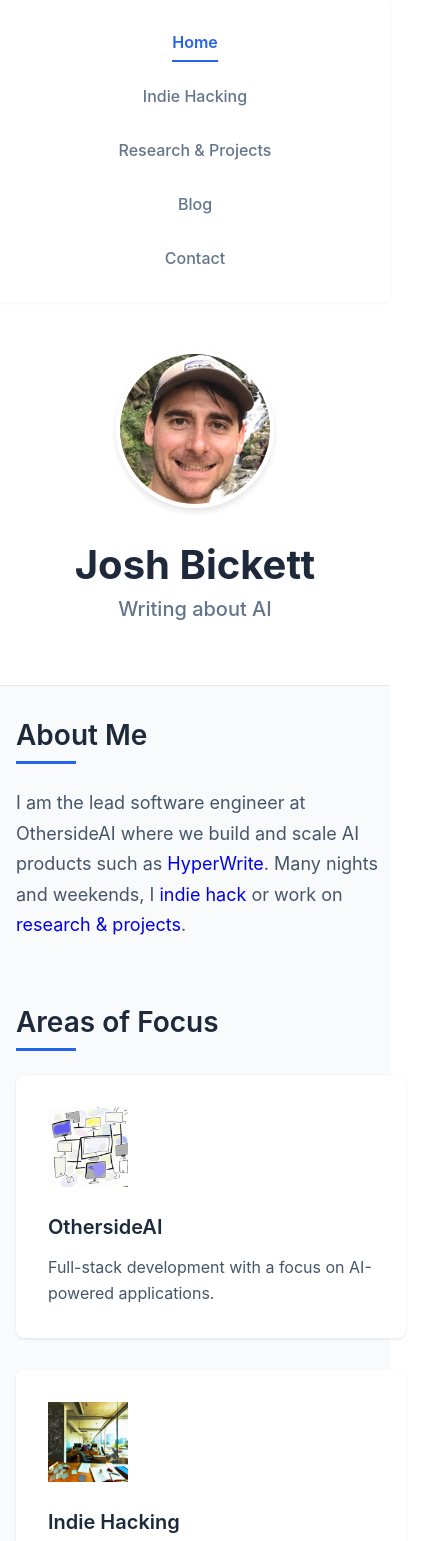
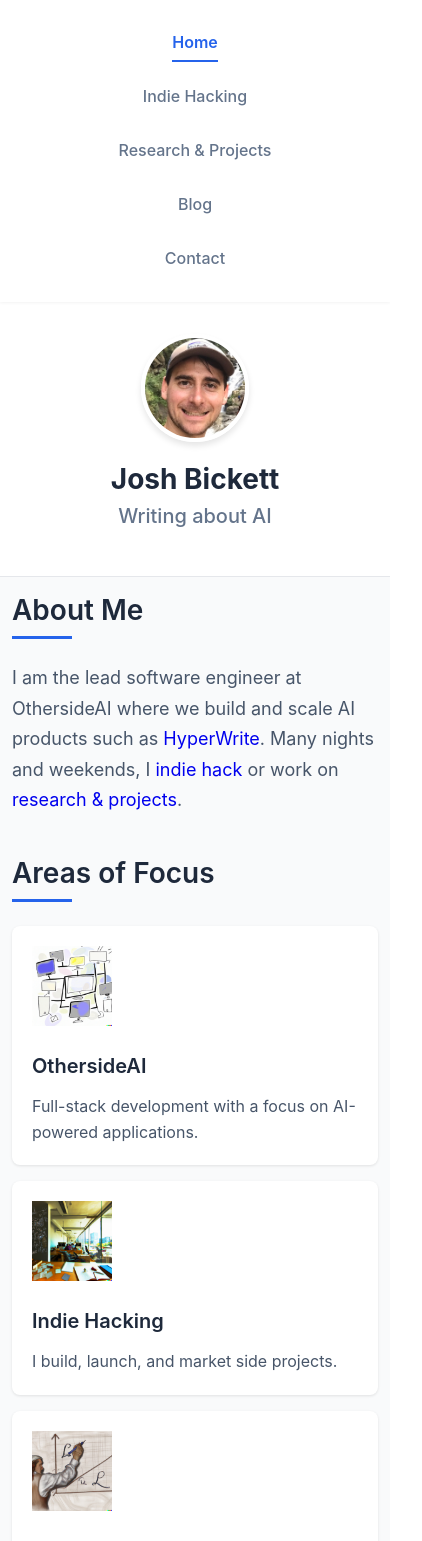
Before and after one commit to joshbickett/bickett.ai, a React (Create React App) app: page / in a window 390 px wide. Shown: the top 1541 px of the page, 422 px wide, since content can reach past the window. Built offline with nearby package versions, Linux system fonts and the light colour scheme.

Commit message:
fix mobile for home

```diff
--- a/src/pages/About.js
+++ b/src/pages/About.js
@@ -335,6 +335,8 @@ const PageContainer = styled.div`
     Oxygen, Ubuntu, Cantarell, "Open Sans", "Helvetica Neue", sans-serif;
   color: #333;
   background-color: #f9fafb;
+  overflow-x: hidden;
+  width: 100%;
 `;
 
 const NavigationBar = styled.nav`
@@ -384,7 +386,11 @@ const HeroSection = styled.div`
   border-bottom: 1px solid #e5e7eb;
 
   @media (max-width: 768px) {
-    padding: 3rem 1rem;
+    padding: 2.5rem 1rem;
+  }
+
+  @media (max-width: 480px) {
+    padding: 2rem 0.75rem;
   }
 `;
 
@@ -411,7 +417,15 @@ const ProfileImage = styled.img`
 
   @media (max-width: 768px) {
     margin-right: 0;
-    margin-bottom: 2rem;
+    margin-bottom: 1.5rem;
+    width: 120px;
+    height: 120px;
+  }
+
+  @media (max-width: 480px) {
+    margin-bottom: 1.25rem;
+    width: 100px;
+    height: 100px;
   }
 `;
 
@@ -424,6 +438,14 @@ const Heading = styled.h1`
   font-weight: 700;
   margin: 0 0 0.5rem 0;
   color: #1e293b;
+
+  @media (max-width: 768px) {
+    font-size: 2rem;
+  }
+
+  @media (max-width: 480px) {
+    font-size: 1.75rem;
+  }
 `;
 
 const Subheading = styled.h2`
@@ -442,18 +464,32 @@ const MainContainer = styled.main`
   max-width: 1100px;
   margin: 0 auto;
   width: 100%;
+  box-sizing: border-box;
 
   @media (max-width: 768px) {
-    padding: 2rem 1rem;
+    padding: 1.5rem 1rem;
+  }
+
+  @media (max-width: 480px) {
+    padding: 1rem 0.75rem;
   }
 `;
 
 const Section = styled.section`
   width: 100%;
   margin-bottom: 4rem;
+  box-sizing: border-box;
 
   &:last-child {
     margin-bottom: 0;
+  }
+
+  @media (max-width: 768px) {
+    margin-bottom: 3rem;
+  }
+
+  @media (max-width: 480px) {
+    margin-bottom: 2.5rem;
   }
 `;
 
@@ -509,6 +545,12 @@ const ExpertiseGrid = styled.div`
 
   @media (max-width: 768px) {
     grid-template-columns: 1fr;
+    gap: 1.5rem;
+  }
+
+  @media (max-width: 480px) {
+    grid-template-columns: 1fr;
+    gap: 1rem;
   }
 `;
 
@@ -518,10 +560,20 @@ const ExpertiseCard = styled.div`
   padding: 2rem;
   box-shadow: 0 1px 3px rgba(0, 0, 0, 0.1);
   transition: transform 0.2s ease, box-shadow 0.2s ease;
+  width: 100%;
+  box-sizing: border-box;
 
   &:hover {
     transform: translateY(-5px);
     box-shadow: 0 4px 12px rgba(0, 0, 0, 0.1);
+  }
+
+  @media (max-width: 768px) {
+    padding: 1.5rem;
+  }
+
+  @media (max-width: 480px) {
+    padding: 1.25rem;
   }
 `;
 
@@ -604,6 +656,15 @@ const BlogPostContainer = styled.article`
   @media (max-width: 768px) {
     padding: 2rem 1.5rem;
     margin-bottom: 2rem;
+    border-radius: 6px;
+  }
+
+  @media (max-width: 480px) {
+    padding: 1.5rem 1rem;
+    margin-bottom: 1.5rem;
+    border-radius: 4px;
+    margin-left: -0.75rem;
+    margin-right: -0.75rem;
   }
 `;
 
@@ -622,6 +683,13 @@ const BlogPostTitle = styled.h1`
 
   @media (max-width: 768px) {
     font-size: 1.875rem;
+    line-height: 1.3;
+  }
+
+  @media (max-width: 480px) {
+    font-size: 1.5rem;
+    line-height: 1.4;
+    margin-bottom: 0.75rem;
   }
 `;
 
@@ -647,6 +715,16 @@ const MarkdownH1 = styled.h1`
   &:first-of-type {
     margin-top: 0;
   }
+
+  @media (max-width: 768px) {
+    font-size: 1.75rem;
+    margin: 2rem 0 1.25rem 0;
+  }
+
+  @media (max-width: 480px) {
+    font-size: 1.5rem;
+    margin: 1.5rem 0 1rem 0;
+  }
 `;
 
 const MarkdownH2 = styled.h2`
@@ -665,6 +743,16 @@ const MarkdownH2 = styled.h2`
     width: 40px;
     height: 2px;
     background-color: #2563eb;
+  }
+
+  @media (max-width: 768px) {
+    font-size: 1.375rem;
+    margin: 1.75rem 0 0.875rem 0;
+  }
+
+  @media (max-width: 480px) {
+    font-size: 1.25rem;
+    margin: 1.5rem 0 0.75rem 0;
   }
 `;
 
@@ -686,6 +774,18 @@ const MarkdownP = styled.p`
 
   &:last-of-type {
     margin-bottom: 0;
+  }
+
+  @media (max-width: 768px) {
+    font-size: 1rem;
+    line-height: 1.8;
+    margin: 1rem 0;
+  }
+
+  @media (max-width: 480px) {
+    font-size: 1rem;
+    line-height: 1.9;
+    margin: 0.875rem 0;
   }
 `;
 
@@ -715,6 +815,21 @@ const MarkdownPre = styled.pre`
     padding: 0;
     border-radius: 0;
   }
+
+  @media (max-width: 768px) {
+    padding: 1.25rem;
+    font-size: 0.8125rem;
+    margin: 1.25rem 0;
+    border-radius: 6px;
+  }
+
+  @media (max-width: 480px) {
+    padding: 1rem;
+    font-size: 0.75rem;
+    margin: 1rem -1rem;
+    border-radius: 4px;
+    line-height: 1.7;
+  }
 `;
 
 const MarkdownUl = styled.ul`
@@ -738,6 +853,19 @@ const MarkdownBlockquote = styled.blockquote`
   p {
     margin: 0;
   }
+
+  @media (max-width: 768px) {
+    padding: 0.875rem 1.25rem;
+    margin: 1.25rem 0;
+    font-size: 1rem;
+  }
+
+  @media (max-width: 480px) {
+    padding: 0.75rem 1rem;
+    margin: 1rem 0;
+    font-size: 0.9375rem;
+    border-left-width: 3px;
+  }
 `;
 
 const MarkdownStrong = styled.strong`
```
